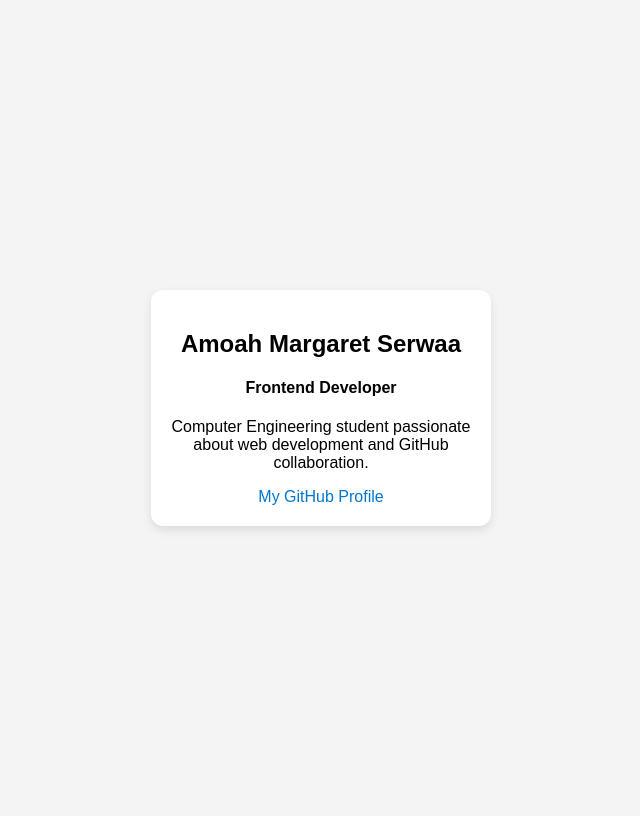
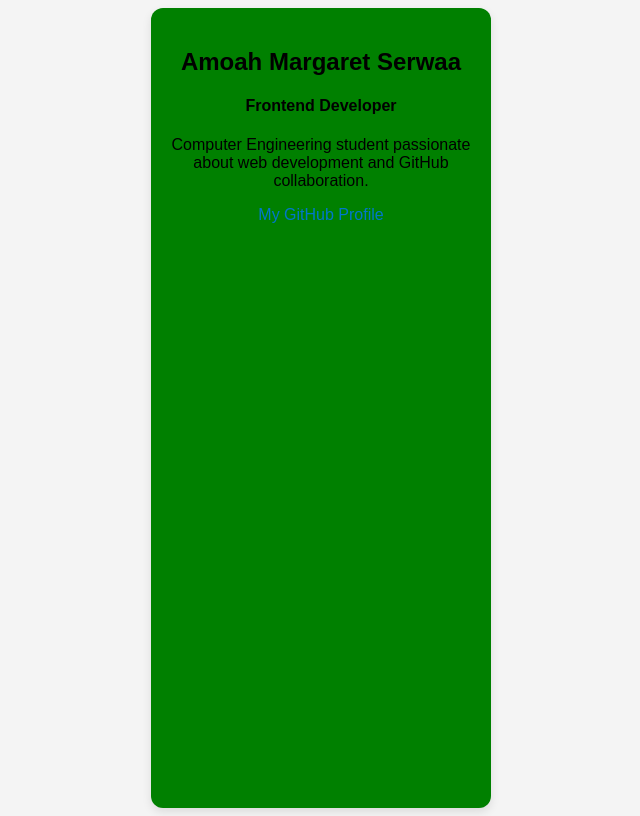
Before and after one commit to AmoahMargaretSerwaa/acc-knust, a plain HTML site: page frontend/cards/amoah-margaretserwaa-profile.html in a window 1280 px wide. Shown: the whole page, without its empty margins (319-959 px from the left). Drawn offline with Linux system fonts and the light colour scheme.

Commit message:
style: improve profile card design

```diff
--- a/frontend/cards/amoah-margaretserwaa-profile.html
+++ b/frontend/cards/amoah-margaretserwaa-profile.html
@@ -6,16 +6,16 @@
     <title>Amoah Margaret Serwaa</title>
     <style>
         body{
-            font-family: Arial, sans-serif;
+            font-family: Time New Romans, sans-serif;
             background:#f4f4f4;
             display:flex;
             justify-content:center;
-            align-items:center;
+            align-items:left;
             height:100vh;
         }
 
         .card{
-            background:white;
+            background:green;
             padding:20px;
             border-radius:12px;
             box-shadow:0 4px 10px rgba(0,0,0,.1);
```
Also changed, not shown: 1 other file.
